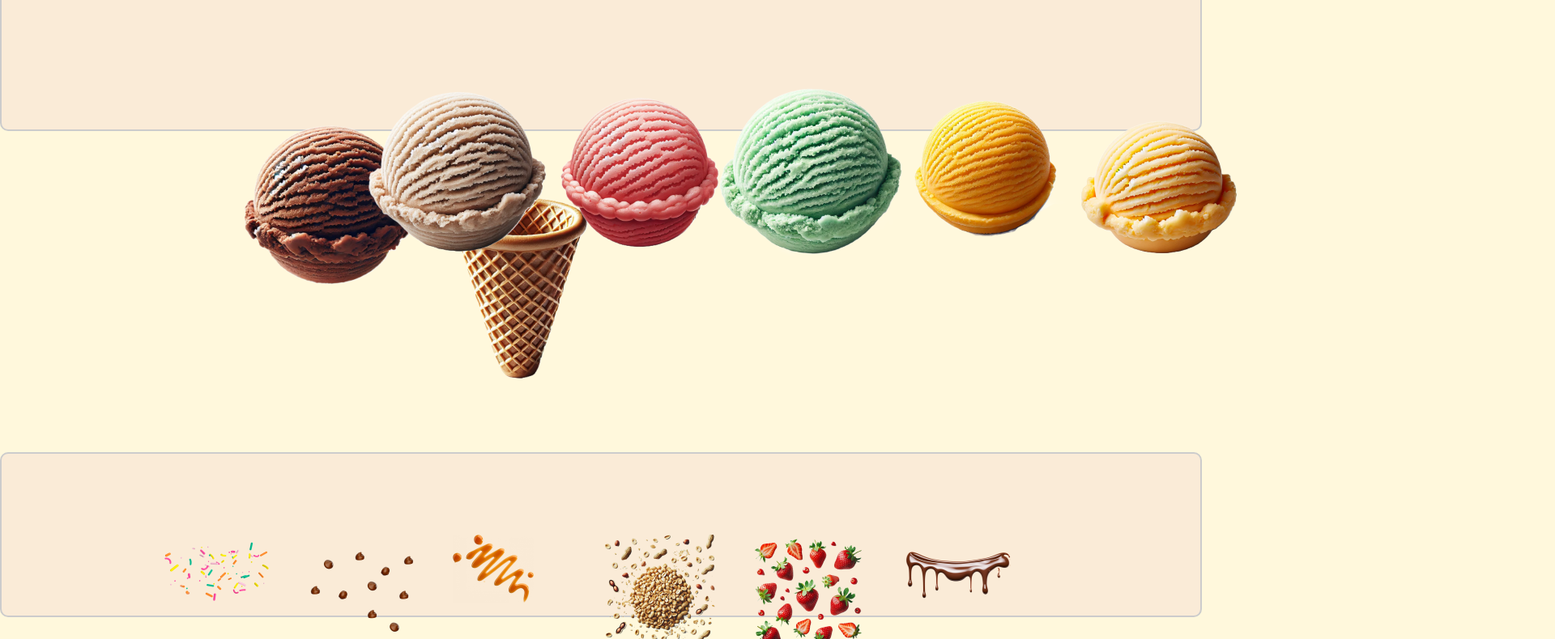
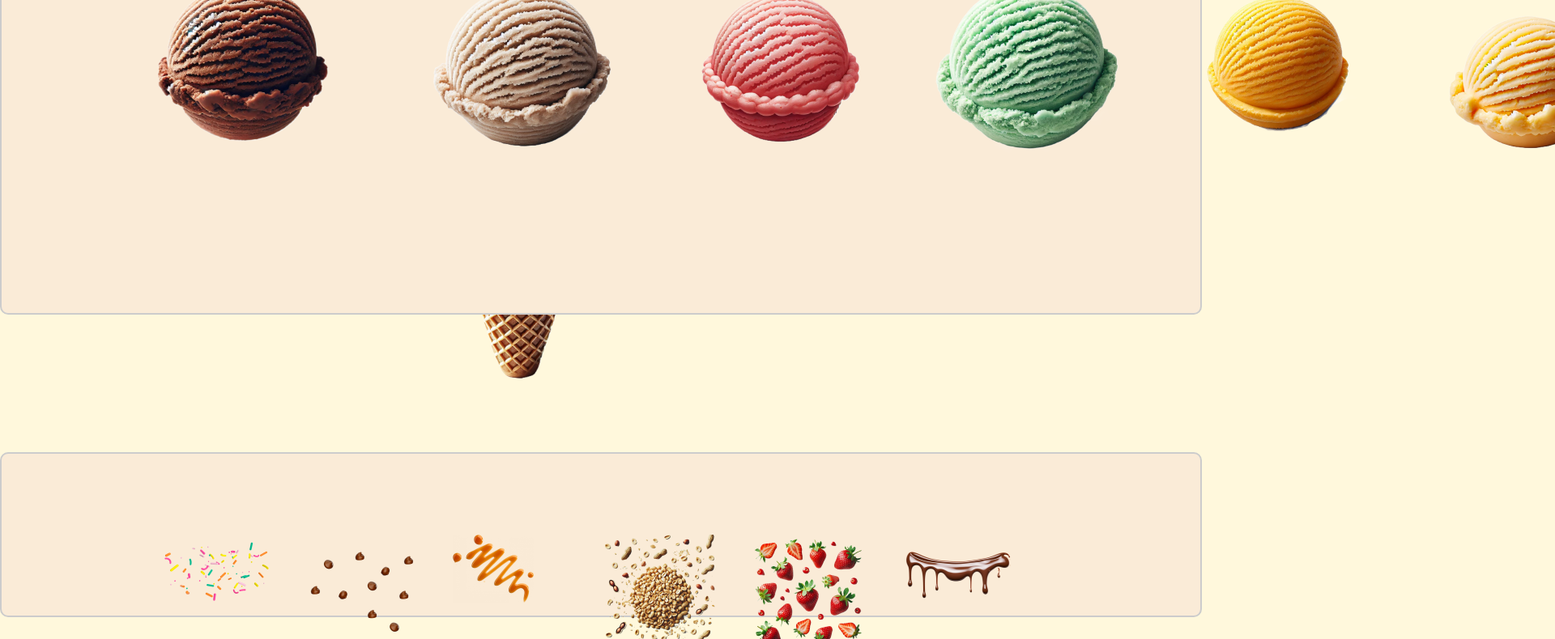
Before and after one commit to rvgologabin/drag3, a plain HTML site: page index.html in a window 1280 px wide. Shown: the part 62-852 px from the top of the page at 81% size, 1920 px wide, since content can reach past the window. Drawn offline with Linux system fonts and the light colour scheme.

Commit message:
Update style.css

```diff
--- a/style.css
+++ b/style.css
@@ -23,17 +23,7 @@ h1 {
     width: 100%;
     position: relative;
 }
-#top-container {
-    margin-bottom: 20px;
-    background: antiquewhite;
-    border-radius: 10px;
-    border: 2px solid #ccc;
-    padding: 100px;
-    position: absolute;
-    top: 20px;
-}
-
-#bottom-container {
+#top-container, #bottom-container {
     margin-bottom: 20px;
     background: antiquewhite;
     border-radius: 10px;
@@ -41,14 +31,11 @@ h1 {
     padding: 100px;
     position: relative;
 }
-.ice-cream-bowl {
+.ice-cream-bowl, .toppings-bowl {
     position: relative;
-    top: 5%;
 }
 
-.toppings-bowl {
-    position: relative;
-}
+.toppings-bowl
 .ice-cream, .toppings {
     cursor: pointer;
     position: absolute;
```
